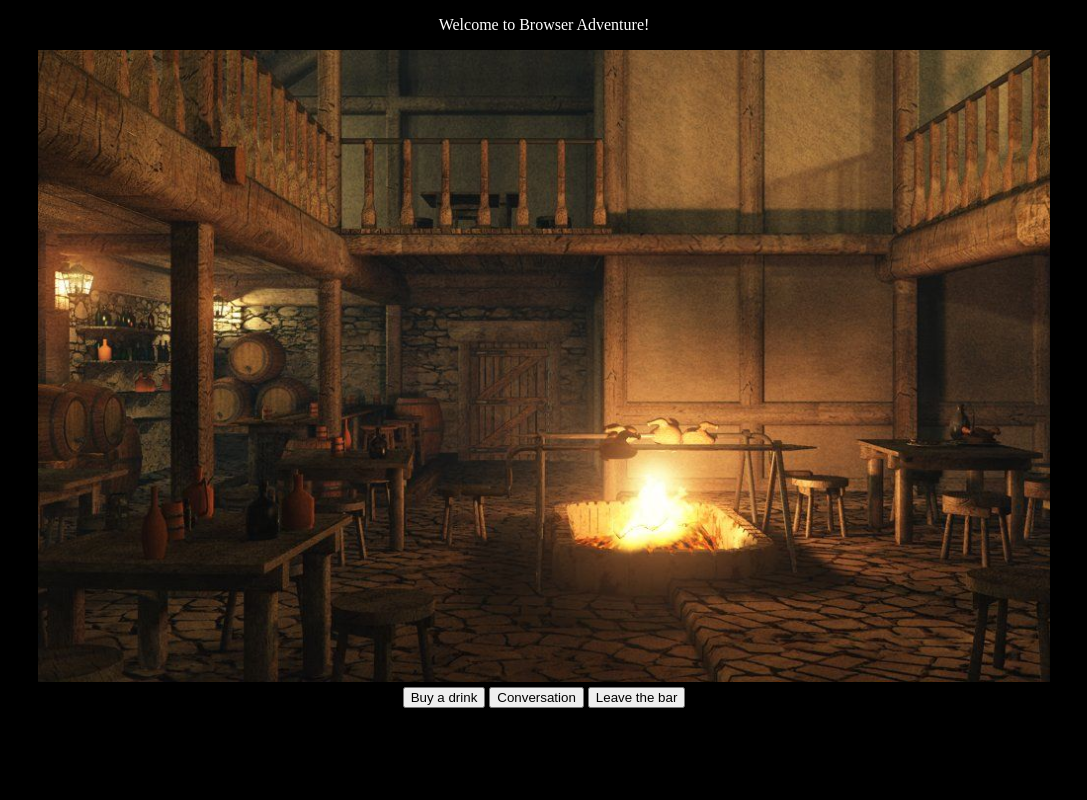
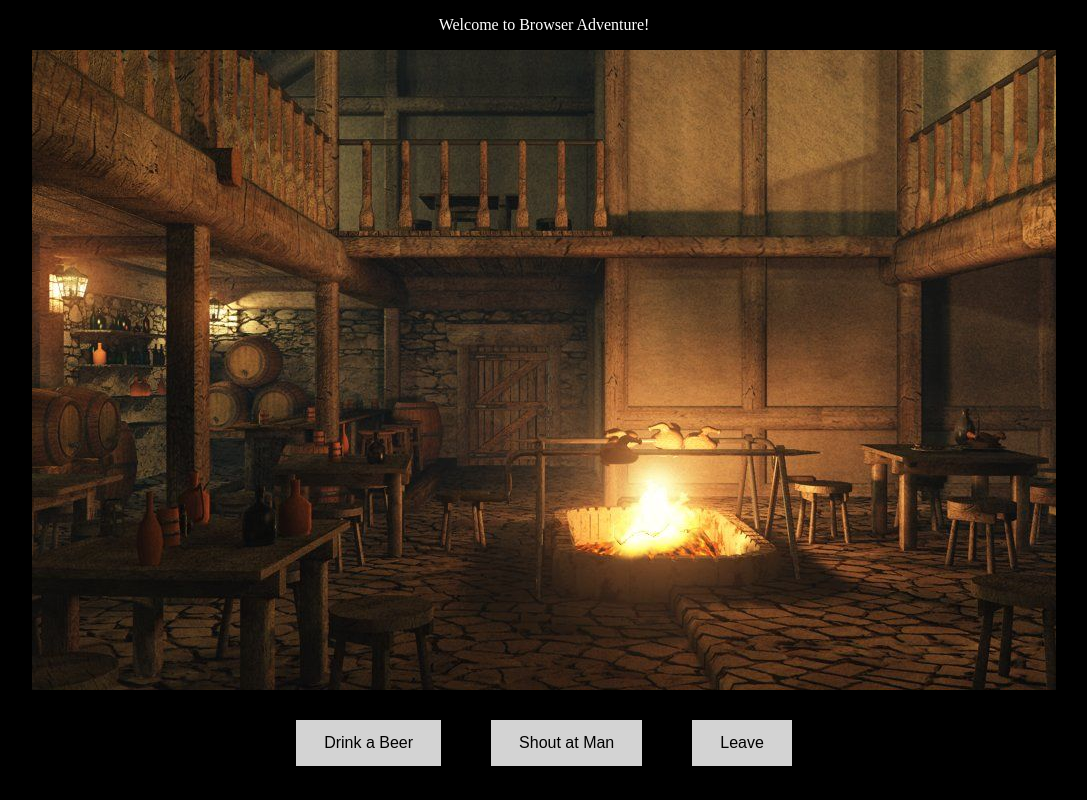
Before and after one commit to sandels666/JS_BrowserAdventure, a plain HTML site: page index.html in a window 1280 px wide. Shown: the whole page, without its empty margins (96-1183 px from the left). Drawn offline with Linux system fonts and the light colour scheme.

Commit message:
complete rework of game engine for easier extendability

```diff
--- a/index.html
+++ b/index.html
@@ -1,61 +1,100 @@
-
 <!DOCTYPE html>
 <html>
+
 <head>
-    <meta name="viewport" content="width=device-width, initial-scale=1.0"/>
+  <meta name="viewport" content="width=device-width, initial-scale=1.0" />
   <link rel="stylesheet" href="reset.css">
-    <style>
-      canvas {
-        border:1px solid #d3d3d3;
-        background-color: #000000;
-      }
-      p {
-        color:white;
-        text-align: center;
-      }
-      body {
-        background-color: black;
-        text-align: center;
-      }
-    </style>
+  <link rel="stylesheet" href="style.css">
   <title>Browser Adventure</title>
 </head>
 
 
-  <body onload="startGame()">
+<body id="gameRoot">
 
   <p id="welcome">Welcome to Browser Adventure!</p>
 
-    <img id="bar" width="80%" height="80%" src="img/bar.jpg" alt="Image: The Bar">
-    <br/>
-    <button id="barBuyDrink" onmousedown="myFunction()">Buy a drink</button>
-    <button id="barConv" onmousedown="myFunction2()">Conversation</button>
-    <button id="barLeave" onmousedown="myFunction3()">Leave the bar</button>
+  <img id="themeImage" src="img/bar.jpg" alt="Background Image">
+  <br />
 
   <script>
 
-      //console.log('Test console text')
+    const gameState = {
+      currentLocation: 'bar',
+    }
+
+    const UI = {
+      setThemeImage: (image) => {
+        const imageElement = document.getElementById('themeImage')
+        imageElement.setAttribute("src", image)
+      },
+      setThemeButtons: (actions) => {
+        // Clear existing buttons
+        const existingButtons = Array.from(document.getElementsByClassName('action-button'))
+        existingButtons.forEach(button => button.remove())
+
+        // Find Root
+        const bodyElement = document.getElementById("gameRoot")
+
+        // Loop through actions
+        actions.forEach(action => {
+          const myButton = document.createElement('button')
+          myButton.setAttribute("class", "block action-button")
+          myButton.innerHTML = action.label
+          myButton.addEventListener('click', action.action)
+          bodyElement.append(myButton)
+        })
+      }
+    }
+
+    const GameManager = {
+      setRoom: (room) => {
+        UI.setThemeImage(room.image)
+        UI.setThemeButtons(room.actions)
+      }
+    }
+
+    const gameWorld = {
+      bar: {
+        image: "img/bar.jpg",
+        actions: [
+          {
+            label: 'Drink a Beer',
+            action: () => {
+              console.log('Drinking beer')
+            }
+          },
+          {
+            label: 'Shout at Man',
+            action: () => {
+              console.log('Shouting')
+            }
+          },
+          {
+            label: 'Leave',
+            action: () => {
+              GameManager.setRoom(gameWorld.townsquare)
+            }
+          }
+        ]
+      },
+      townsquare: {
+        image: "img/townsquare.jpg",
+        actions: [
+          {
+            label: 'Go for a drink',
+            action: () => {
+              GameManager.setRoom(gameWorld.bar)
+            }
+          }
+        ]
+      }
+    }
 
     function startGame() {
-        //Everything that happens when the game starts put here
-        gameArea.start();
+      GameManager.setRoom(gameWorld[gameState.currentLocation])
     }
 
-      var gameArea = {
-        // canvas : document.createElement("canvas"),
-        //start : function() {
-        //   this.canvas.width = 1024;
-        //   this.canvas.height = 640;
-        //   this.context = this.canvas.getContext("2d");
-        //   document.body.insertBefore(this.canvas, document.body.childNodes[0]);
-        //   this.frameNo = 0;
-        //   this.interval = setInterval(updateGameArea, 20);
-        //   },
-        // clear : function() {
-        //   this.context.clearRect(0, 0, this.canvas.width, this.canvas.height);
-        // }
-      }
-
+    document.onload = startGame();
 
   </script>
 
--- a/reset.css
+++ b/reset.css
@@ -413,4 +413,4 @@ template {
 
 [hidden] {
   display: none;
-}
+}π
--- /dev/null
+++ b/style.css
@@ -0,0 +1,33 @@
+canvas {
+    border:1px solid #d3d3d3;
+    background-color: #000000;
+    }
+p {
+    color:white;
+    text-align: center;
+    }
+body {
+    background-color: black;
+    text-align: center;
+    }
+.block {
+    display: inline;
+    border: none;
+    background-color: lightgray;
+    color: black;
+    padding: 14px 28px;
+    margin: 25px;
+    font-size: 16px;
+    cursor: pointer;
+    text-align: center;
+    }
+
+.block:hover {
+    background-color: darkgray;
+    color: black;
+    }
+
+#themeImage {
+    width: "80%";
+    max-height: "80%";
+}
```
Also changed, not shown: img/forest.jpg (added), img/townsquare.jpg (added). Lines whose indentation alone changed are shown as unchanged.
